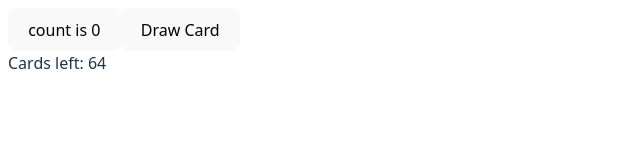
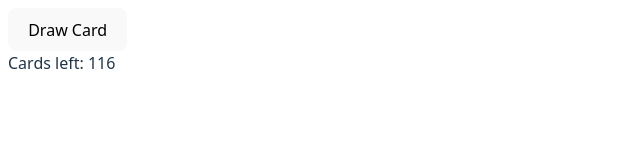
Before and after one commit to Dan-OH/stak-game, a React (Vite) app: page / in a window 1280 px wide. Shown: the top 160 px of the page, without its empty margins (0-640 px from the left). Built offline with nearby package versions, Linux system fonts and the light colour scheme.

Commit message:
fix card amount

```diff
--- a/src/App.jsx
+++ b/src/App.jsx
@@ -31,6 +31,7 @@ function App() {
     for (const color of colors) {
       for (const card of baseCards) {
         deck.push({ type: card, color });
+        deck.push({ type: card, color });
       }
     }
 
@@ -52,28 +53,24 @@ function App() {
   const drawCard = () => {
     if (deck.length === 0) return;
 
-    const randomIndex = Math.floor(Math.random() * deck.length); // pick random index
+    const randomIndex = Math.floor(Math.random() * deck.length);
     const card = deck[randomIndex];
 
-    setCardsHand((prev) => [...prev, card]); // add to hand
-    setDeck((prevDeck) => prevDeck.filter((_, i) => i !== randomIndex)); // remove from deck
+    setCardsHand((prev) => [...prev, card]);
+    setDeck((prevDeck) => prevDeck.filter((_, i) => i !== randomIndex));
   };
 
   return (
     <>
-      <button onClick={() => setCount((count) => count + 1)}>
-        count is {count}
-      </button>
+      <button onClick={drawCard}>Draw Card</button>
 
-      <button onClick={drawCard}>Draw Card</button>
+      <div>Cards left: {deck.length}</div>
 
       <div className="cards-hand">
         {cardsHand.map((card, index) => (
           <Card key={index} type={card.type} color={card.color} />
         ))}
       </div>
-
-      <div>Cards left: {deck.length}</div>
     </>
   );
 }
```
